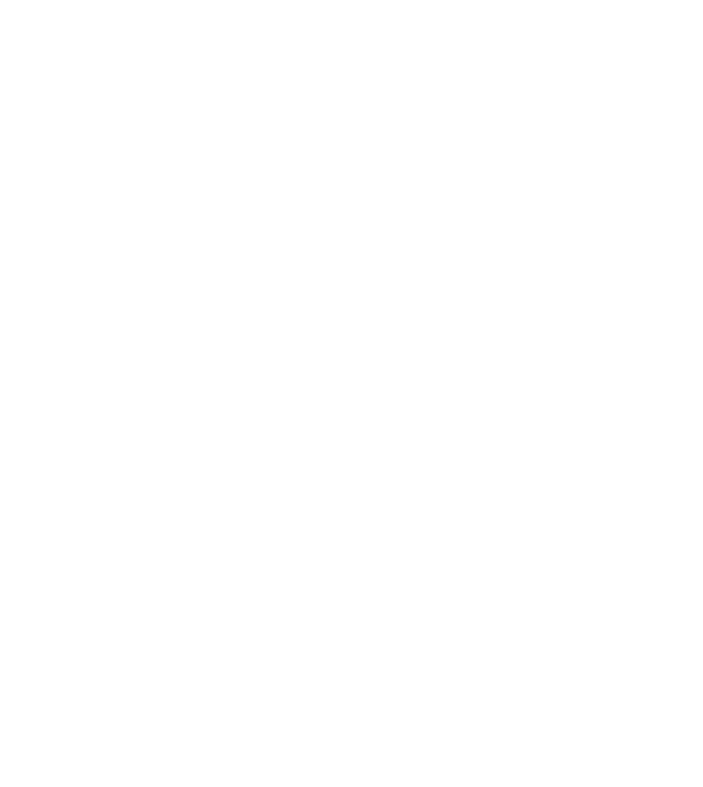
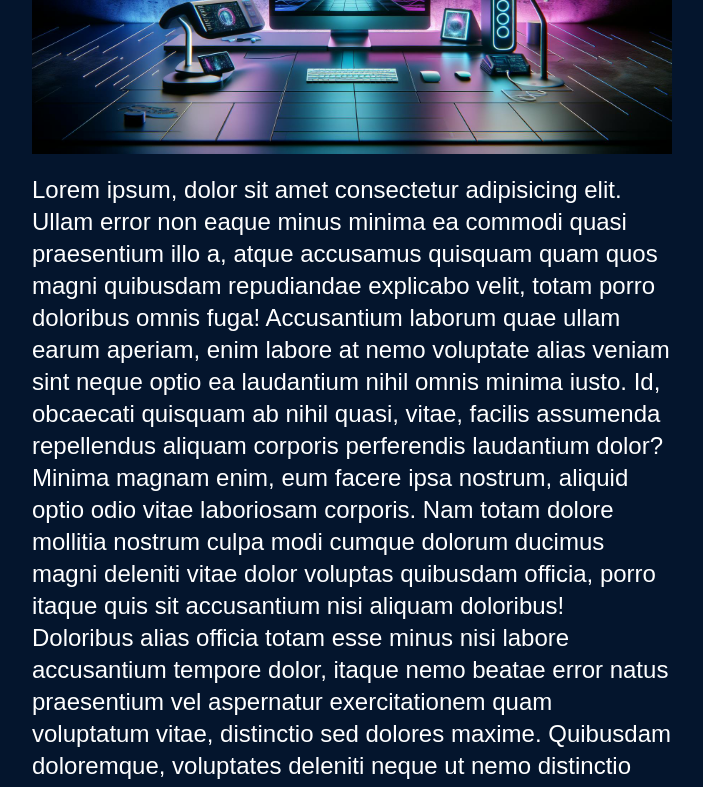
Before and after one commit to drakata27/blog-v2, a Next.js app: page /blog/id in a window 1280 px wide. Before the commit this address had no page. Shown: the part 500-1287 px from the top of the page, without its empty margins (288-991 px from the left). Before the commit the page ends 800 px from the top, so only its background shows below. Built offline with nearby package versions, Linux system fonts and the light colour scheme; no server answers.

Commit message:
Added Blog Detail

```diff
--- /dev/null
+++ b/app/(root)/blog/[id]/page.tsx
@@ -0,0 +1,90 @@
+import { Avatar, AvatarFallback, AvatarImage } from "@/components/ui/avatar";
+import { User } from "lucide-react";
+import Image from "next/image";
+import React from "react";
+
+const BlogDetail = () => {
+  return (
+    <div className="ml-[2rem] mr-[2rem] mt-5 md:ml-[5rem] md:mr-[5rem] lg:ml-[20rem] lg:mr-[20rem]">
+      <h1 className="text-white mt-5 mb-5 text-5xl font-bold">Title</h1>
+      <h2 className="text-gray-300 mt-5 mb-5 text-3xl">Description</h2>
+
+      <div className="flex justify-between border-t-2 border-b-2 border-gray-500">
+        <div className="max-w-xl flex items-center space-x-4 mb-3 mt-3">
+          <Avatar className="size-10">
+            <AvatarImage src={"/avatar.png"} alt={"avatar"} />
+            <AvatarFallback>
+              <User className="mt-2" />
+            </AvatarFallback>
+          </Avatar>
+
+          <div>
+            <p className="text-white text-lg">John Doe</p>
+          </div>
+        </div>
+
+        <div className="flex flex-col items-start mb-3 mt-3">
+          <p className="text-white font-bold">Date Published</p>
+          <p className="text-gray-300">9 Nov 2024</p>
+        </div>
+      </div>
+
+      <Image
+        src="/HeroPlaceholder.jpeg"
+        alt="placeholder"
+        layout="responsive"
+        width={1920}
+        height={1080}
+        className="mt-5 mb-5"
+      />
+      <p className="text-white text-2xl">
+        Lorem ipsum, dolor sit amet consectetur adipisicing elit. Ullam error
+        non eaque minus minima ea commodi quasi praesentium illo a, atque
+        accusamus quisquam quam quos magni quibusdam repudiandae explicabo
+        velit, totam porro doloribus omnis fuga! Accusantium laborum quae ullam
+        earum aperiam, enim labore at nemo voluptate alias veniam sint neque
+        optio ea laudantium nihil omnis minima iusto. Id, obcaecati quisquam ab
+        nihil quasi, vitae, facilis assumenda repellendus aliquam corporis
+        perferendis laudantium dolor? Minima magnam enim, eum facere ipsa
+        nostrum, aliquid optio odio vitae laboriosam corporis. Nam totam dolore
+        mollitia nostrum culpa modi cumque dolorum ducimus magni deleniti vitae
+        dolor voluptas quibusdam officia, porro itaque quis sit accusantium nisi
+        aliquam doloribus! Doloribus alias officia totam esse minus nisi labore
+        accusantium tempore dolor, itaque nemo beatae error natus praesentium
+        vel aspernatur exercitationem quam voluptatum vitae, distinctio sed
+        dolores maxime. Quibusdam doloremque, voluptates deleniti neque ut nemo
+        distinctio perferendis blanditiis assumenda natus. Officiis consequatur
+        reiciendis dignissimos minus unde amet itaque debitis, quidem ab!
+        Aspernatur nesciunt reiciendis odit corrupti ab consequatur libero ut
+        molestiae quasi possimus, sed expedita dignissimos suscipit cumque ullam
+        recusandae ipsum ducimus sapiente quibusdam eum repudiandae, cupiditate
+        optio. Ad perferendis et nulla, quae a nostrum velit soluta
+        exercitationem. Dicta dolor nostrum minima sit cum libero aliquid
+        officia quas assumenda ad, ex cupiditate, repudiandae suscipit fugit
+        possimus eligendi debitis modi ullam iure odit. Perspiciatis vero
+        laboriosam vel obcaecati eum reprehenderit nostrum. Rerum tempora alias
+        recusandae non delectus temporibus illum voluptas rem neque eum
+        provident perferendis natus cumque, autem laboriosam. Ad impedit
+        consequuntur debitis nesciunt, voluptatibus deleniti accusantium fugit
+        libero natus fugiat itaque? Nam voluptates aliquam fuga quasi quisquam
+        architecto sint amet quos et recusandae? Deserunt assumenda eos
+        molestias dolorum ducimus libero, suscipit facilis commodi! Soluta magni
+        aliquid minima labore, natus error odio sed dolorum dignissimos aperiam
+        quisquam eligendi ratione illo quia ullam maiores totam, maxime sapiente
+        dicta quo saepe sit molestias. Ut vel ipsa sed, fugiat illum corporis.
+        Autem quaerat, tempore quam sequi fugiat dignissimos hic neque, soluta,
+        blanditiis mollitia id aut. Delectus facere corrupti error accusamus sit
+        hic sequi dolorem dolores, numquam repellendus assumenda provident amet
+        cumque, quaerat aut adipisci perferendis quam, tempora beatae sed
+        doloremque. Commodi quam, aperiam dolore expedita provident sed nihil
+        perferendis? Natus ullam rem sequi in, similique alias temporibus
+        voluptate odit? Veniam optio omnis numquam doloremque praesentium
+        accusantium nostrum commodi ex odit modi tempore aut ad, architecto
+        autem assumenda nisi, velit itaque? Animi molestias consectetur in
+        consequuntur?
+      </p>
+    </div>
+  );
+};
+
+export default BlogDetail;
--- a/app/(root)/page.tsx
+++ b/app/(root)/page.tsx
@@ -6,18 +6,19 @@
   return (
     <>
       <div className="mt-2 overflow-hidden sm:pt-5 sm:pl-20 sm:pr-20 lg:pl-40 lg:pr-40 xl:pl-72 xl:pr-72">
+        <h1 className="text-white text-4xl font-bold mb-4">Latest Blog</h1>
         <Hero />
         <div className="p-4">
-          <h1 className="text-white text-4xl font-bold">Blogs</h1>
+          <h1 className="text-white text-4xl font-bold">More Blogs</h1>
 
           <div className="grid gap-3 mt-5 grid-cols-1 sm:grid-cols-1 md:grid-cols-2 lg:grid-cols-2 xl:grid-cols-3">
-            <Link href={"/"}>
+            <Link href={"/blog/id"}>
               <BlogCard />
             </Link>
-            <Link href={"/"}>
+            <Link href={"/blog/id"}>
               <BlogCard />
             </Link>
-            <Link href={"/"}>
+            <Link href={"/blog/id"}>
               <BlogCard />
             </Link>
           </div>
--- a/components/Navbar.tsx
+++ b/components/Navbar.tsx
@@ -1,5 +1,5 @@
 import { auth, signOut, signIn } from "@/auth";
-import { BadgePlus, LogOut, User } from "lucide-react";
+import { LogOut, PlusSquare, User } from "lucide-react";
 import Link from "next/link";
 import React from "react";
 import { Avatar, AvatarImage } from "./ui/avatar";
@@ -18,7 +18,7 @@
           {session && session?.user ? (
             <>
               <Link href="/post/add">
-                <BadgePlus className="size-6 text-green-500" />
+                <PlusSquare className="size-6 text-green-500" />
               </Link>
 
               <form
```
